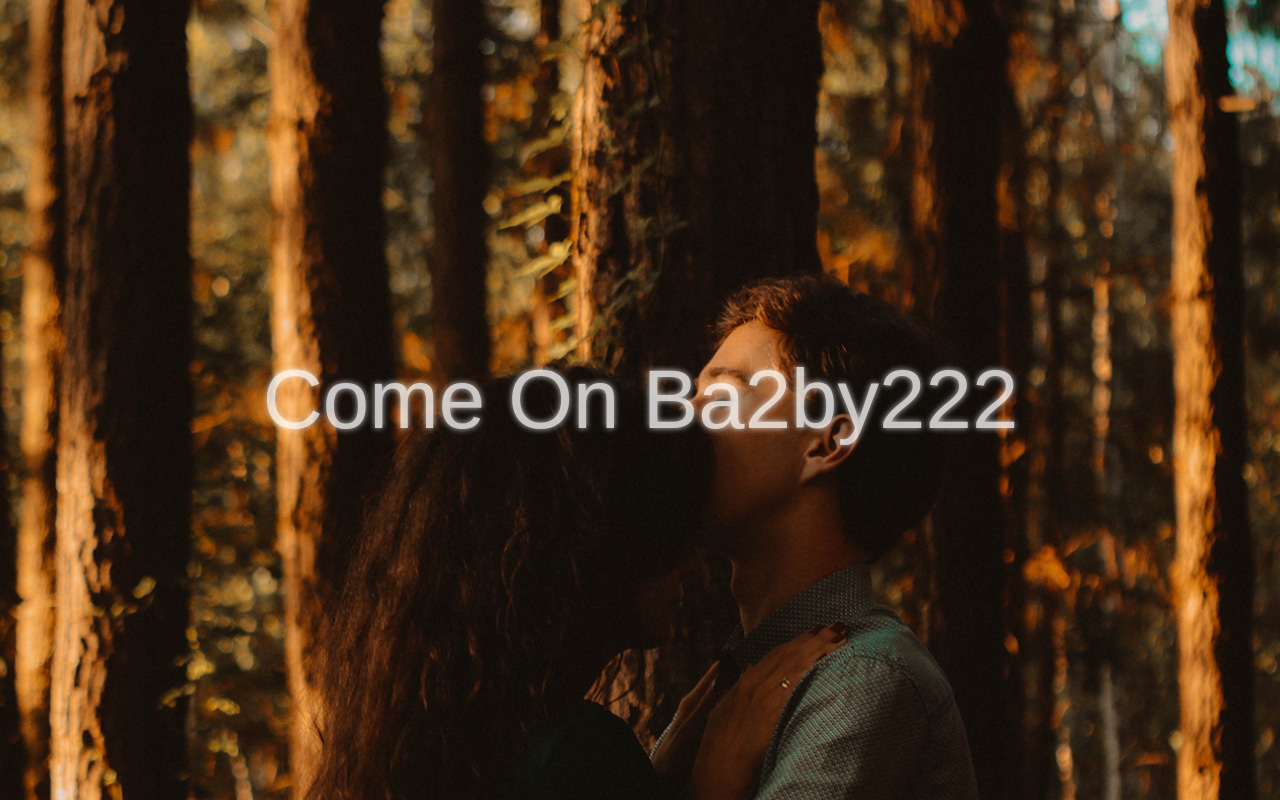
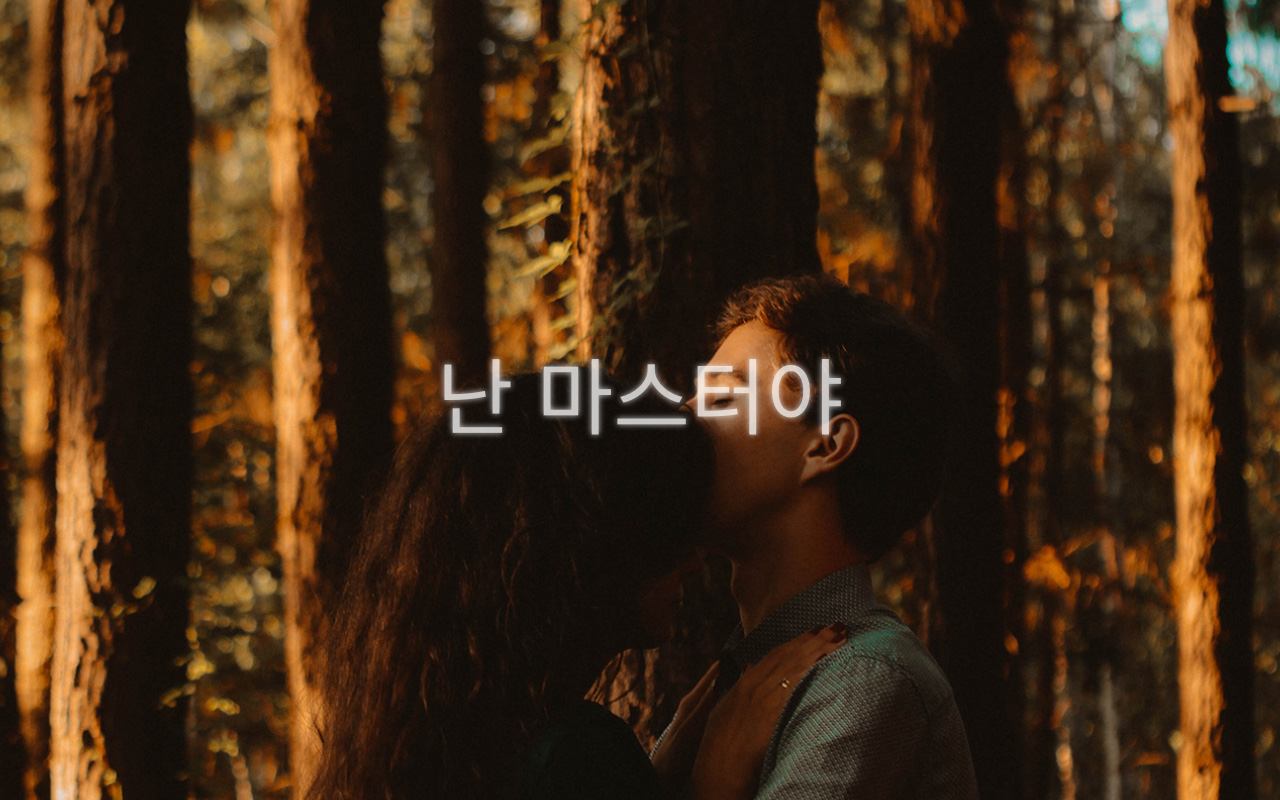
Before and after one commit to seunggonGwon/seunggonGwon, a plain HTML site: page git_test/index.html in a window 1280 px wide. Drawn offline with Linux system fonts and the light colour scheme; files that its build step writes are made by us from their sources; files whose address does not match are found by name.

Commit message:
마스터 브랜치

```diff
--- a/git_test/index.html
+++ b/git_test/index.html
@@ -8,7 +8,7 @@
 </head>
 <body>
 
-	<h1>Come On Ba2by222</h1>
+	<h1>난 마스터야</h1>
 
 </body>
 </html>
```
